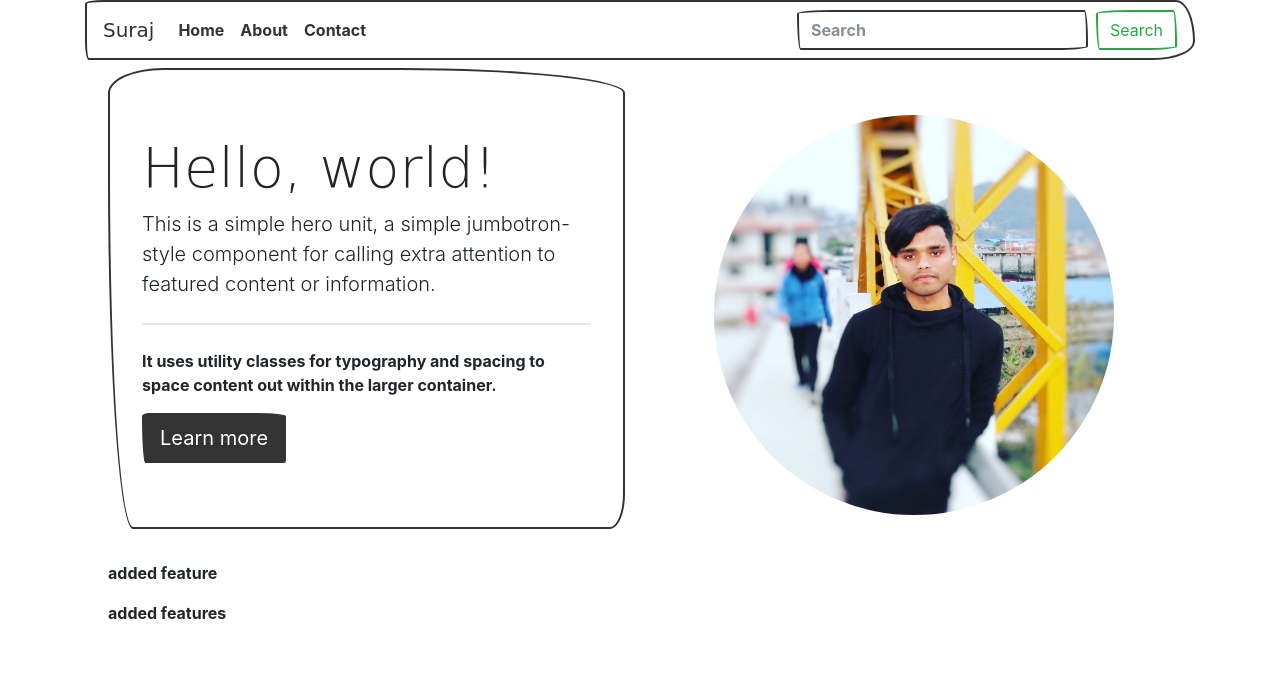
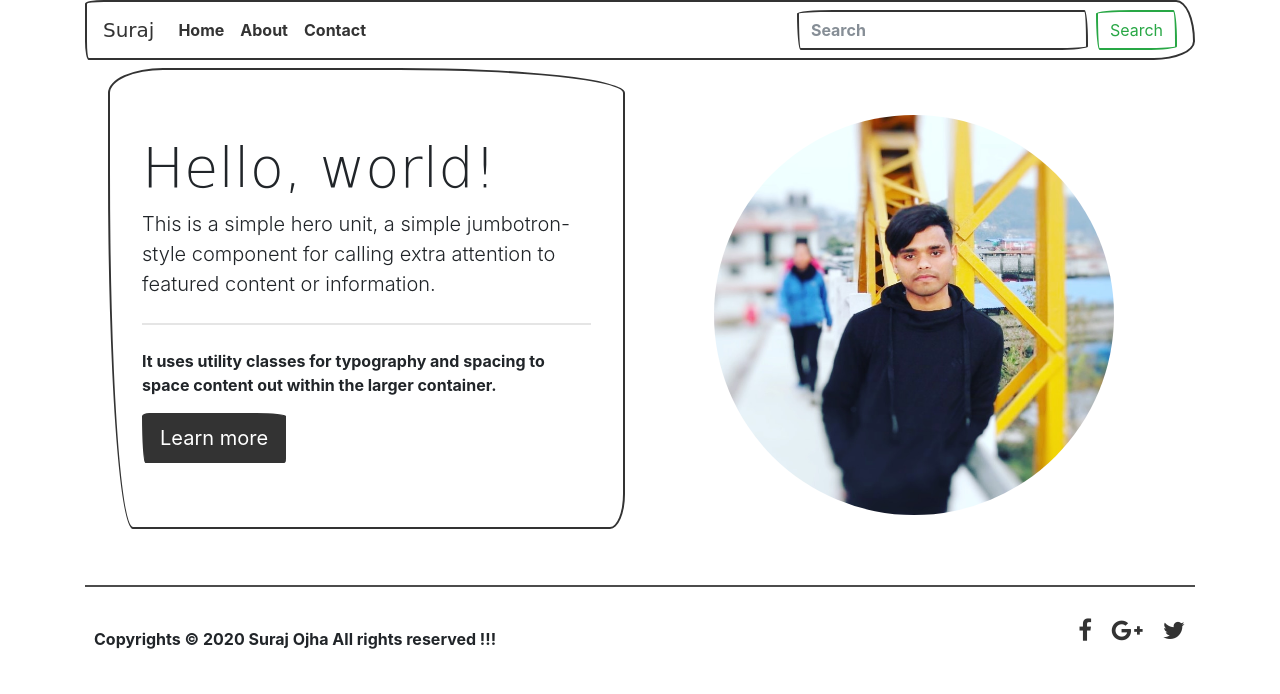
Before and after one commit to imojha/gitTutoring, a plain HTML site: page index.html in a window 1280 px wide. Drawn offline with nearby package versions, Linux system fonts and the light colour scheme; a web font is replaced by a local one.

Commit message:
footer completed

```diff
--- a/index.css
+++ b/index.css
@@ -3,3 +3,8 @@
     width: 400px;
     border-radius: 100%;
 }
+
+.iconSize{
+    font-size: 24px;
+    margin: 10px;
+}
--- a/index.html
+++ b/index.html
@@ -7,6 +7,7 @@
     <link rel="stylesheet" href="https://cdn.jsdelivr.net/npm/bootstrap@4.5.3/dist/css/bootstrap.min.css" integrity="sha384-TX8t27EcRE3e/ihU7zmQxVncDAy5uIKz4rEkgIXeMed4M0jlfIDPvg6uqKI2xXr2" crossorigin="anonymous">
     <link rel="stylesheet" href="https://stackpath.bootstrapcdn.com/bootswatch/4.5.2/sketchy/bootstrap.min.css">
     <link rel="stylesheet" href="./index.css">
+    <link rel="stylesheet" href="https://stackpath.bootstrapcdn.com/font-awesome/4.7.0/css/font-awesome.min.css">
 </head>
 <body>
     <div class="container">
@@ -55,22 +56,25 @@
           <div class="col-md-6 col-12 d-flex justify-content-center align-items-center">
             <img src="./assets/my-pic.jpg" alt="image" class="roundImg">
           </div>
-          <div class="col-12">
-            <p>added feature</p>
-          </div>
-          <div class="col-12">
-            <p>added features</p>
-          </div>
+          <hr class="bg bg-dark"/>
         </div>
 
         <!-- main ended -->
 
         <div class="row">
-          <div class="col-12">
-            <footer>
+                <div class="col-12">
+                  <hr  class="bg bg-dark"/>
+                </div>
 
-            </footer>
-          </div>
+                <div class="col-md-6 col-12 p-4">
+                  <p>Copyrights &copy; 2020 Suraj Ojha All rights reserved !!!</p>
+                </div>
+
+                <div class="col-md-6 col-12 d-flex justify-content-end">
+                  <a href="#" class="iconSize"><i class="fa fa-facebook-f"></i></a>
+                  <a href="#" class="iconSize"><i class="fa fa-google-plus"></i></i></a>
+                  <a href="#" class="iconSize"><i class="fa fa-twitter"></i></a>
+                </div>
         </div>
     </div>
 
```
